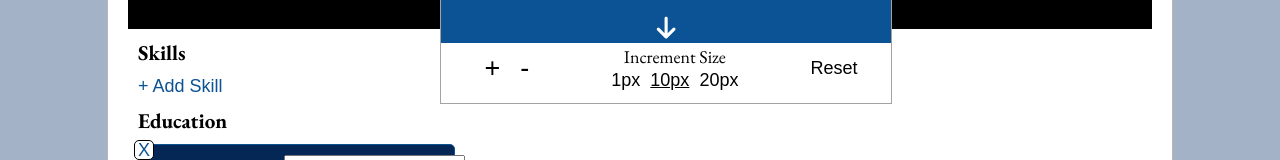
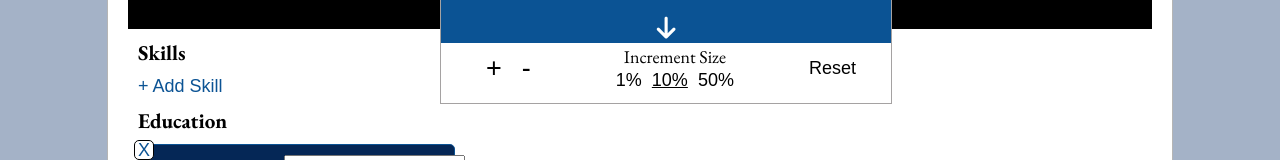
Before and after one commit to Angie-n/cv-project, a React (Create React App) app: page / in a window 1280 px wide. Both pictures are taken after a click on the button "Crop". Shown: the part 548-708 px from the top of the page. Built offline with nearby package versions, Linux system fonts and the light colour scheme.

Commit message:
Crop changes in term of % instead of px

```diff
--- a/src/components/Crop.js
+++ b/src/components/Crop.js
@@ -29,7 +29,7 @@ const Control = props => {
                 setState({picture: Picture(picture.src, picture.marginLeft, picture.marginRight, picture.marginTop, picture.marginBottom, picture.scale - 0.1)});
                 break;
             case "reset":
-                setState({picture: Picture(picture.src, 0, 0, 0, 0, 1)})
+                setState({picture: Picture(picture.src, 0, 0, 0, 0, 1)});
                 break;
             default:
         }
@@ -51,7 +51,7 @@ const Control = props => {
             </div>
             <div id="crop-main">
                 <div>
-                    <div><figure className="profile-picture-figure" id="crop-preview-figure"><img src={picture.src} alt="" style={{marginLeft: picture.marginLeft, marginRight: picture.marginRight, marginTop: picture.marginTop, marginBottom: picture.marginBottom, transform: "scale(" + picture.scale + ")"}}/></figure></div>
+                    <div><figure className="profile-picture-figure" id="crop-preview-figure"><img src={picture.src} alt="" style={{marginLeft: picture.marginLeft + "%", marginRight: picture.marginRight + "%", marginTop: picture.marginTop + "%", marginBottom: picture.marginBottom + "%", transform: "scale(" + picture.scale + ")"}}/></figure></div>
                     <button type="button" className="crop-move-btn" onClick={e => changePicture("up")}><i className="fa-solid fa-arrow-up"></i></button>
                     <button type="button" className="crop-move-btn" onClick={e => changePicture("down")}><i className="fa-solid fa-arrow-down"></i></button>
                     <button type="button" className="crop-move-btn" onClick={e => changePicture("left")}><i className="fa-solid fa-arrow-left"></i></button>
@@ -66,9 +66,9 @@ const Control = props => {
                 <div id="crop-increment">
                     <p>Increment Size</p>
                     <div>
-                        <button type="button" className="crop-increment-btn" value="1" onClick={e => setState({cropIncrementSize: 1})}>1px</button>
-                        <button type="button" className="crop-increment-btn" value="10" onClick={e => setState({cropIncrementSize: 10})}>10px</button>
-                        <button type="button" className="crop-increment-btn" value="20" onClick={e => setState({cropIncrementSize: 20})}>20px</button>
+                        <button type="button" className="crop-increment-btn" value="1" onClick={e => setState({cropIncrementSize: 1})}>1%</button>
+                        <button type="button" className="crop-increment-btn" value="10" onClick={e => setState({cropIncrementSize: 10})}>10%</button>
+                        <button type="button" className="crop-increment-btn" value="50" onClick={e => setState({cropIncrementSize: 50})}>50%</button>
                         {applyIncrementBtnClass()}
                     </div>
                 </div>
--- a/src/components/Preview.js
+++ b/src/components/Preview.js
@@ -13,7 +13,7 @@ const Header = props => {
 
   return (
     <div id="preview-heading">
-      <div><figure className="profile-picture-figure"><img src={picture.src} alt="" style={{marginLeft: picture.marginLeft, marginRight: picture.marginRight, marginTop: picture.marginTop, marginBottom: picture.marginBottom, transform: "scale(" + picture.scale + ")"}}/></figure></div>
+      <div><figure className="profile-picture-figure"><img src={picture.src} alt="" style={{marginLeft: picture.marginLeft + "%", marginRight: picture.marginRight + "%", marginTop: picture.marginTop + "%", marginBottom: picture.marginBottom + "%", transform: "scale(" + picture.scale + ")"}}/></figure></div>
       <div>
         <h1>{nameDisplay}</h1>
         <p>{titleDisplay}</p>
```
